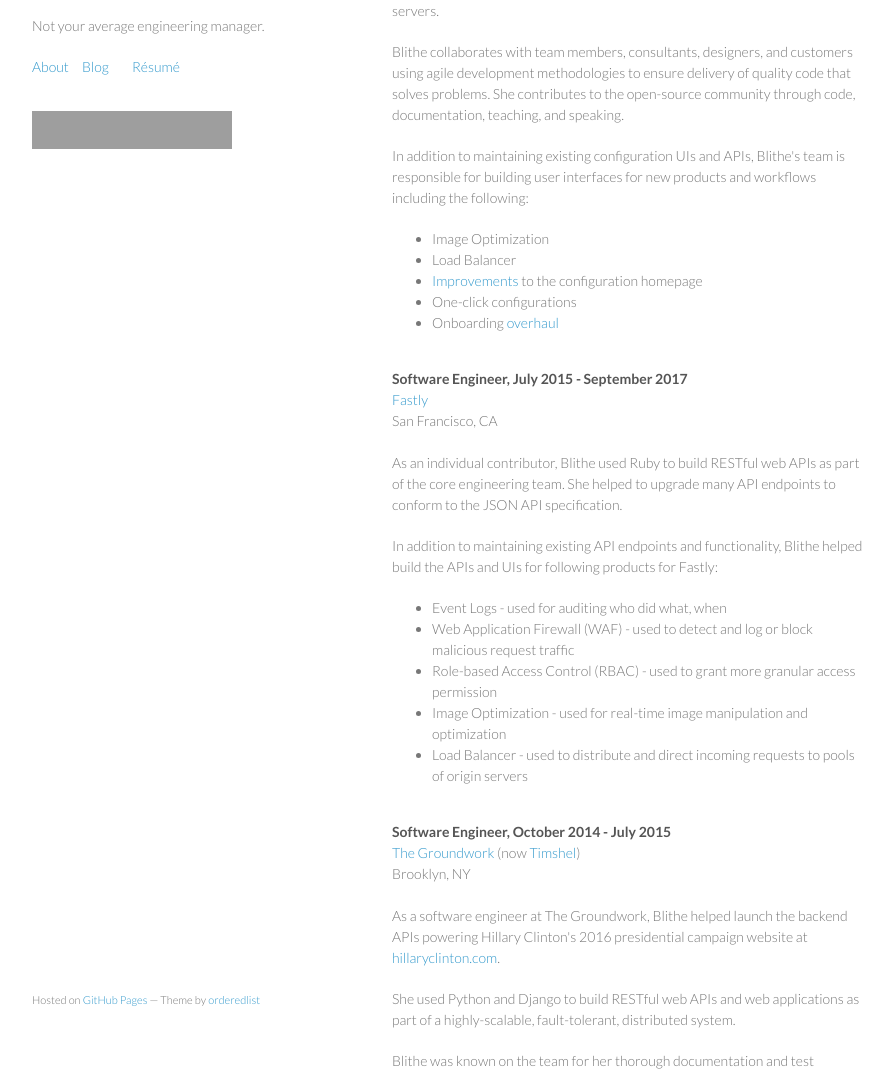
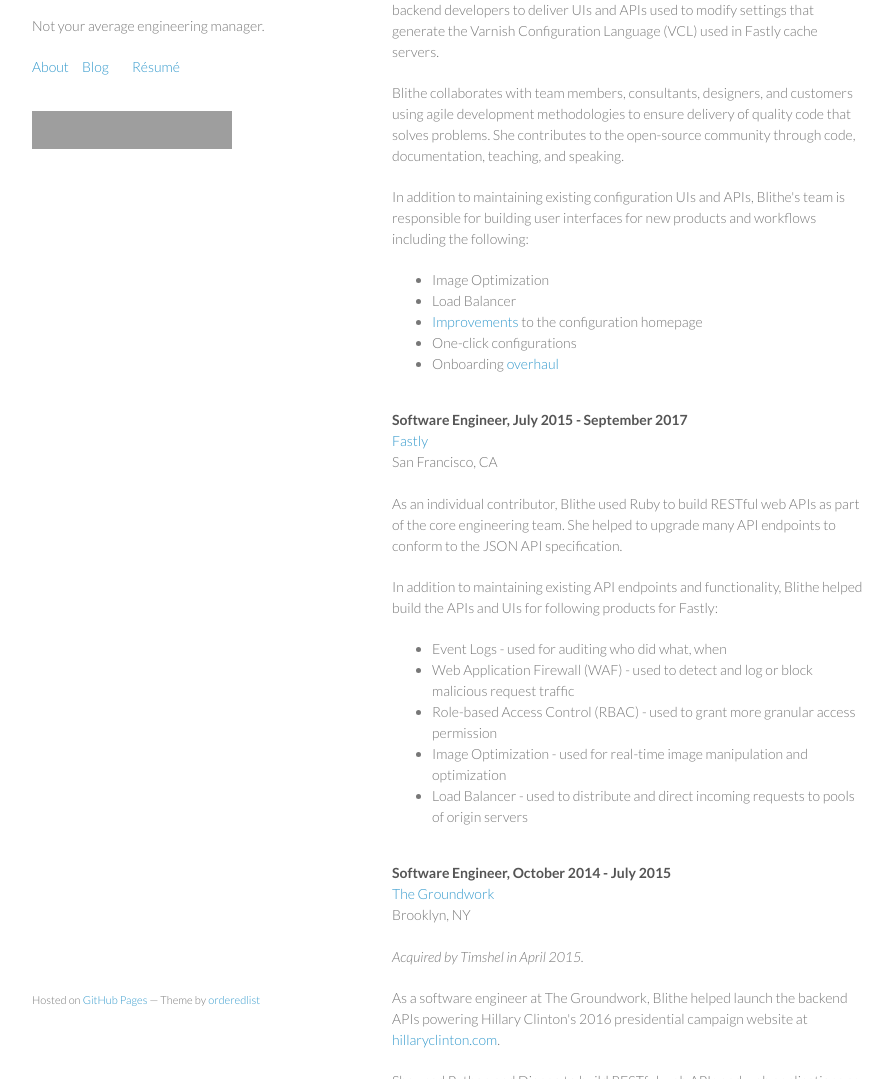
Before and after one commit to blithe/blithe.github.com, a Jekyll site: the page built from resume.html, in a window 1280 px wide and 1400 px high, scrolled down 497 px, cut to the strip 321-1400 px from the top of the window. Shown: the whole strip, without its empty margins (178-1071 px from the left). Built offline with Jekyll 4.4.1, drawn with Linux system fonts in a browser that asks for light colours; some of the changed text lies outside the part shown; grey boxes are pictures that could not be loaded.

Commit message:
Add successful exit info

```diff
--- a/resume.html
+++ b/resume.html
@@ -24,6 +24,8 @@
     <strong>Engineering Manager, September 2017 - Present</strong><br>
     <a href="https://www.fastly.com">Fastly</a><br>
     San Francisco, CA<br><br>
+    <p><i>Initial public offering (FSLY) in May 2019.</i></p>
+
     <p>As an engineering manager at Fastly, Blithe manages a team of frontend and backend developers to deliver UIs and APIs used to modify settings that generate the Varnish Configuration Language (VCL) used in Fastly cache servers.</p>
 
     <p>Blithe collaborates with team members, consultants, designers, and customers using agile development methodologies to ensure delivery of quality code that solves problems. She contributes to the open-source community through code, documentation, teaching, and speaking.</p>
@@ -58,8 +60,11 @@
 
   <div class="job">
     <strong>Software Engineer, October 2014 - July 2015</strong><br>
-    <a href="http://thegroundwork.com/">The Groundwork</a> (now <a href="https://timshel.com/">Timshel</a>)<br>
+    <a href="http://thegroundwork.com/">The Groundwork</a><br>
     Brooklyn, NY<br><br>
+
+    <p><i>Acquired by Timshel in April 2015.</i></p>
+
     <p>As a software engineer at The Groundwork, Blithe helped launch the backend APIs powering Hillary Clinton's 2016 presidential campaign website at <a href="https://www.hillaryclinton.com/">hillaryclinton.com</a>.</p>
 
     <p>She used Python and Django to build RESTful web APIs and web applications as part of a highly-scalable, fault-tolerant, distributed system.</p>
```
